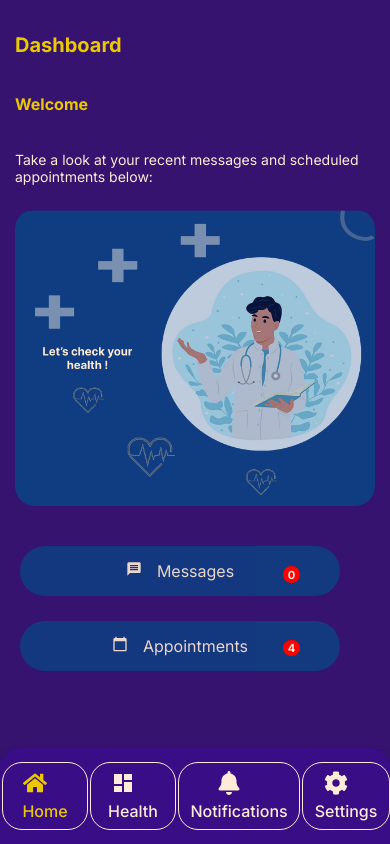
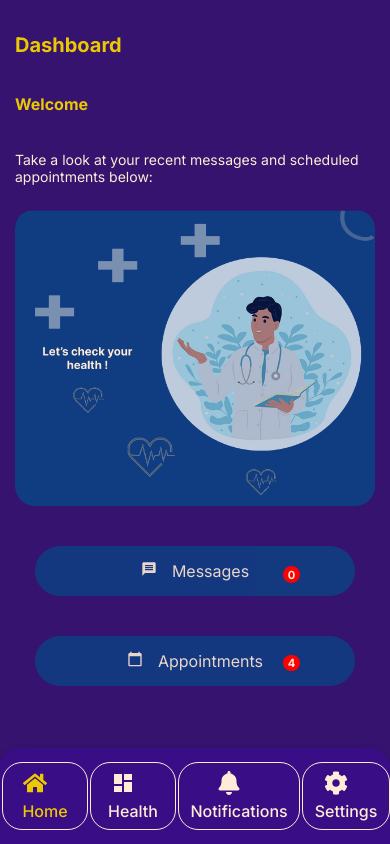
Before and after one commit to MaccccD/Haemophilia-Healthcare-App, a React (Create React App) app: page / in a window 390 px wide. Built offline with nearby package versions, Linux system fonts and the light colour scheme; sample sign-in values are in the browser's storage; a web font is replaced by a local one.

Commit message:
Messages Provider Context & Responsiveness Quick Fix

```diff
--- a/src/Context/MessagesProvider.jsx
+++ b/src/Context/MessagesProvider.jsx
@@ -30,7 +30,7 @@ function MessagesProvider({children}) {
 
     useEffect(() => {
         const interval = setInterval(() => {
-        const randomNewMessages = Math.floor(Math.random() * 2);
+        const randomNewMessages = Math.floor(Math.random() * 1);
         if (randomNewMessages > 0) {
         setMessagesValue(prev => {
         const newVal = prev + randomNewMessages;
--- a/src/Styles/Home.css
+++ b/src/Styles/Home.css
@@ -126,7 +126,7 @@
 
    .home-buttons {
     position: relative;
-    display: inline-block;
+    display: flex;
     flex-direction: column;
     gap: 15px;
     align-items: center;
```
